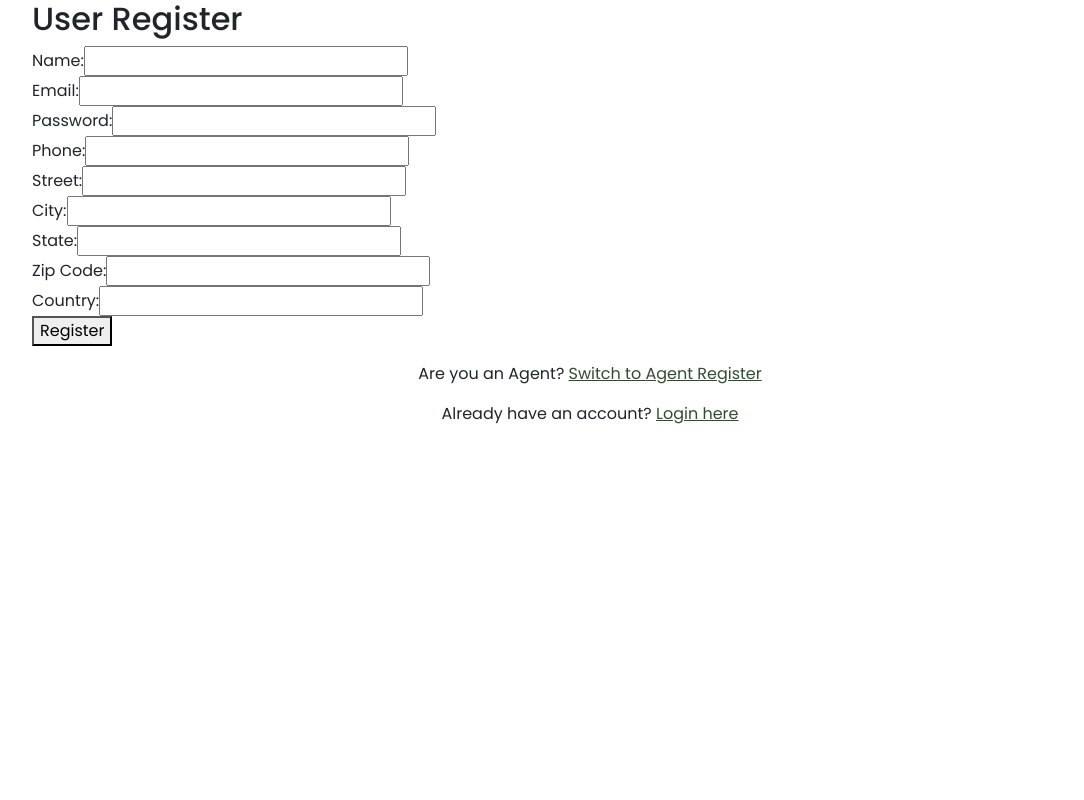
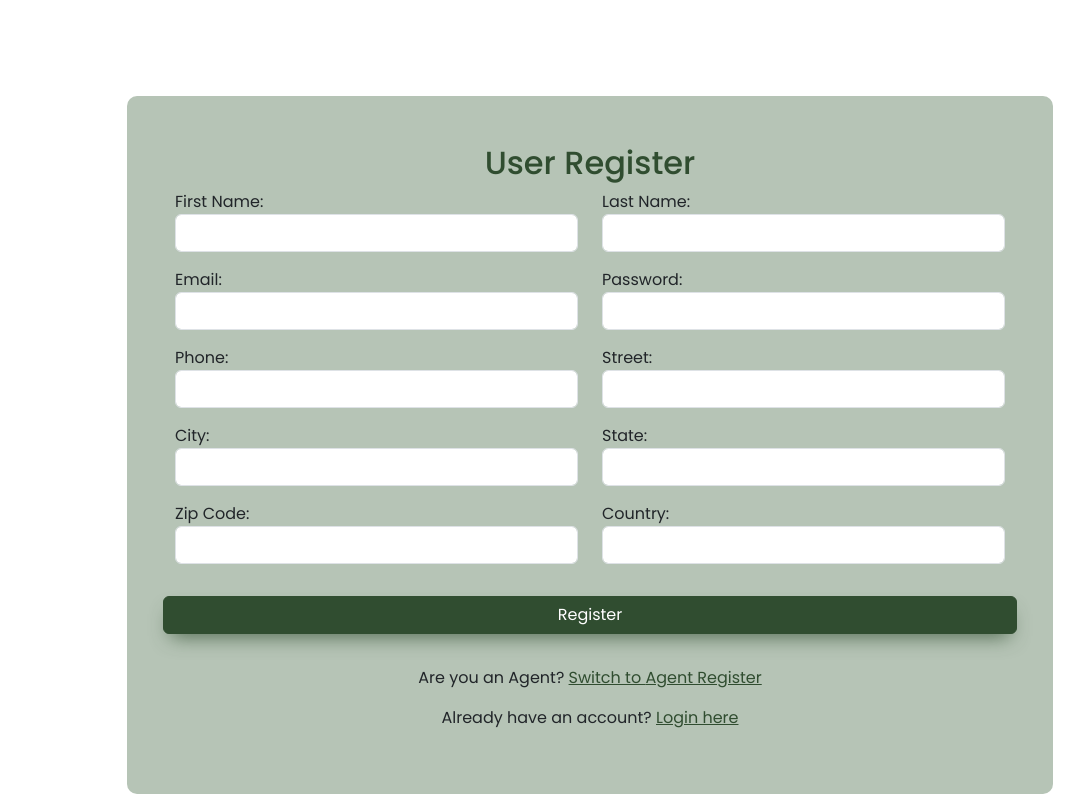
Before and after one commit to PranjalSawant/Mini-Project, a React (Create React App) app in the folder frontend/: page /register in a window 1280 px wide. Shown: the whole page, without its empty margins (50-1134 px from the left). Built offline with nearby package versions, Linux system fonts and the light colour scheme.

Commit message:
agenttrack, agent, register ui

```diff
--- a/frontend/src/App.css
+++ b/frontend/src/App.css
@@ -68,6 +68,11 @@ body{
   --bs-btn-disabled-bg: #EEF0E5 !important;
   --bs-btn-disabled-border-color: #f8f9fa;
 }
+.table {
+  --bs-table-color: none !important;
+  --bs-table-bg: none !important;
+
+}
 /* fonts */
 .dancing-script-brand {
   font-family: "Dancing Script", cursive;
@@ -99,3 +104,11 @@ body{
 .card{
   box-shadow: 0 10px 20px -8px #304d30cc;
 }
+.pincode-dropdwown{
+  background-color: var(--olive) !important;
+  color: white !important;
+  border-radius: 50rem !important;
+}
+.pincode-dropdwown>option:hover{
+  background-color: var(--grey) !important;
+}
--- a/frontend/src/App.js
+++ b/frontend/src/App.js
@@ -9,6 +9,7 @@ import { Layout } from './components/Layout';
 import { SellWaste } from './pages/SellWaste';
 import AdminPanel from './pages/AdminPanel';
 import { AgentsPanel } from './pages/AgentsPanel';
+import { AgentsTrack } from './pages/AgentsTrack';
 
 function App() {
   return (
@@ -53,6 +54,8 @@ function App() {
         <Route path="/register" element={<Register />} />
         <Route path='/admin' element={<AdminPanel/>}/>
         <Route path='/agent' element={<AgentsPanel/>}/>
+        <Route path='/agent/track' element={<AgentsTrack/>}/>
+
 
       </Routes>
     </Router>
--- a/frontend/src/pages/AgentsPanel.jsx
+++ b/frontend/src/pages/AgentsPanel.jsx
@@ -1,4 +1,7 @@
 import React, { useState } from 'react'
+import { Titles } from '../components/Titles';
+import { Button } from '../components/Button';
+import { Link } from 'react-router-dom';
 
 export const AgentsPanel = () => {
     const [selectedPincode, setSelectedPincode] = useState('');
@@ -8,29 +11,30 @@ export const AgentsPanel = () => {
             };
 
             const cardsData = [
-                { pincode: '110001', title: 'Card 1 - Delhi', description: 'Description for Delhi location.' },
-                { pincode: '400001', title: 'Card 2 - Mumbai', description: 'Description for Mumbai location.' },
-                { pincode: '560001', title: 'Card 3 - Bangalore', description: 'Description for Bangalore location.' },
+
+                { pincode: '110001', title: 'Delhi', description: 'Lorem ipsum dolor sit amet consectetur adipisicing elit. Est amet impedit odit fuga numquam minus a beatae adipisci corrupti tempora quis unde optio natus libero earum, repellat dolores cupiditate nesciunt.' },
+                { pincode: '400001', title: 'Mumbai', description: 'Lorem ipsum dolor sit amet consectetur adipisicing elit. Est amet impedit odit fuga numquam minus a beatae adipisci corrupti tempora quis unde optio natus libero earum, repellat dolores cupiditate nesciunt.' },
+                { pincode: '560001', title: 'Bangalore', description: 'Lorem ipsum dolor sit amet consectetur adipisicing elit. Est amet impedit odit fuga numquam minus a beatae adipisci corrupti tempora quis unde optio natus libero earum, repellat dolores cupiditate nesciunt.' },
             ];
 
             return (
                 <div className="container">
-                    <h2>Select Pincode to Display Cards</h2>
-                    <select className="form-control" onChange={handlePincodeChange}>
+                    <Titles heading="Select Pincode to Display Cards" textColor="text-olive"/>
+                    <select className="form-control bg-olive pincode-dropdwown p-3 fw-semibold" onChange={handlePincodeChange}>
                         <option value="">Select Pincode</option>
                         <option value="110001">110001</option>
                         <option value="400001">400001</option>
                         <option value="560001">560001</option>
                     </select>
-
                     <div className="row mt-3">
                         {cardsData.map((card) => (
                             (card.pincode === selectedPincode || selectedPincode === "") && (
                                 <div className="col-md-4" key={card.pincode}>
-                                    <div className="card">
-                                        <div className="card-body">
-                                            <h5 className="card-title">{card.title}</h5>
+                                    <div className="card mb-3 border-0 rounded-5">
+                                        <div className="card-body bg-grey rounded-5 p-4">
+                                            <h5 className="card-title fw-bold py-3">{card.title}</h5>
                                             <p className="card-text">{card.description}</p>
+                                            <Link><Button btnText="Confirm Pickup" bgColor="btn-success"/></Link>
                                         </div>
                                     </div>
                                 </div>
--- a/frontend/src/pages/Registerpage.jsx
+++ b/frontend/src/pages/Registerpage.jsx
@@ -3,7 +3,8 @@ import { Link } from 'react-router-dom';
 
 function Register() {
   const [isAgent, setIsAgent] = useState(false); // Toggle between User and Agent registration
-  const [name, setName] = useState('');
+  const [fname, setfName] = useState('');
+  const [lname, setlName] = useState('');
   const [email, setEmail] = useState('');
   const [password, setPassword] = useState('');
   const [phone, setPhone] = useState('');
@@ -21,8 +22,8 @@ function Register() {
     const registrationData = isAgent
       ? {
           agentId: 0,
-          agentFirstName: name.split(' ')[0], // Agent First Name
-          agentLastName: name.split(' ')[1] || '', // Agent Last Name
+          agentFirstName: fname, // Agent First Name
+          agentLastName: lname, // Agent Last Name
           agentEmail: email,
           agentPassword: password,
           phone: parseInt(phone),
@@ -35,8 +36,8 @@ function Register() {
         }
       : {
           userId: 1,
-          firstname: name.split(' ')[0], // User First Name
-          lastname: name.split(' ')[1] || '', // User Last Name
+          firstname: fname, // User First Name
+          lastname: lname, // User Last Name
           email: email,
           password: password,
           phone: parseInt(phone),
@@ -76,101 +77,125 @@ function Register() {
 
   return (
     <div className="container">
-      <h2>{isAgent ? 'Agent' : 'User'} Register</h2>
-      <form onSubmit={handleSubmit}>
-        <div>
-          <label>Name:</label>
+            <div className="py-lg-5 py-3"></div>
+            <div className="row justify-content-center ">
+        <div className="col-md-10">
+          <div className="custom-form p-lg-5">
+            <h2 className="form-header text-center">{isAgent ? 'Agent' : 'User'} Register</h2>
+      <form onSubmit={handleSubmit} className='row'>
+        <div className="col-md-6 mb-3">
+          <label>First Name:</label>
           <input
             type="text"
-            value={name}
-            onChange={(e) => setName(e.target.value)}
+            className="form-control"
+            value={fname}
+            onChange={(e) => setfName(e.target.value)}
             required
           />
         </div>
-        <div>
+        <div className="col-md-6 mb-3">
+          <label>Last Name:</label>
+          <input
+            type="text"
+            className="form-control"
+            value={lname}
+            onChange={(e) => setlName(e.target.value)}
+            required
+          />
+        </div>
+        <div className=" col-md-6 mb-3">
           <label>Email:</label>
           <input
             type="email"
+            className="form-control"
             value={email}
             onChange={(e) => setEmail(e.target.value)}
             required
           />
         </div>
-        <div>
+        <div className=" col-md-6 mb-3">
           <label>Password:</label>
           <input
             type="password"
+            className="form-control"
             value={password}
             onChange={(e) => setPassword(e.target.value)}
             required
           />
         </div>
-        <div>
+        <div className=" col-md-6 mb-3">
           <label>Phone:</label>
           <input
             type="text"
+            className="form-control"
             value={phone}
             onChange={(e) => setPhone(e.target.value)}
             required
           />
         </div>
-        <div>
+        <div className=" col-md-6 mb-3">
           <label>Street:</label>
           <input
             type="text"
+            className="form-control"
             value={street}
             onChange={(e) => setStreet(e.target.value)}
             required
           />
         </div>
-        <div>
+        <div className=" col-md-6 mb-3">
           <label>City:</label>
           <input
             type="text"
+            className="form-control"
             value={city}
             onChange={(e) => setCity(e.target.value)}
             required
           />
         </div>
-        <div>
+        <div className=" col-md-6 mb-3">
           <label>State:</label>
           <input
             type="text"
+            className="form-control"
             value={state}
             onChange={(e) => setState(e.target.value)}
             required
           />
         </div>
-        <div>
+        <div className=" col-md-6 mb-3">
           <label>Zip Code:</label>
           <input
             type="text"
+            className="form-control"
             value={zipCode}
             onChange={(e) => setZipCode(e.target.value)}
             required
           />
         </div>
-        <div>
+        <div className=" col-md-6 mb-3">
           <label>Country:</label>
           <input
             type="text"
+            className="form-control"
             value={country}
             onChange={(e) => setCountry(e.target.value)}
             required
           />
         </div>
         {isAgent && (
-          <div>
+          <div className=" col-md-6 mb-3">
             <label>Agent Type:</label>
             <input
               type="text"
+              className="form-control"
               value={agentType}
               onChange={(e) => setAgentType(e.target.value)}
               required
             />
           </div>
         )}
-        <button type="submit">Register</button>
+        <button  type="submit" className="btn btn-success my-3 w-100">Register</button>
       </form>
 
       <div className="mt-3 text-center">
@@ -184,6 +209,9 @@ function Register() {
           Already have an account? <Link className="switch-link" to="/login">Login here</Link>
         </p>
       </div>
+      </div>
+      </div>
+      </div>
     </div>
   );
 }
```
